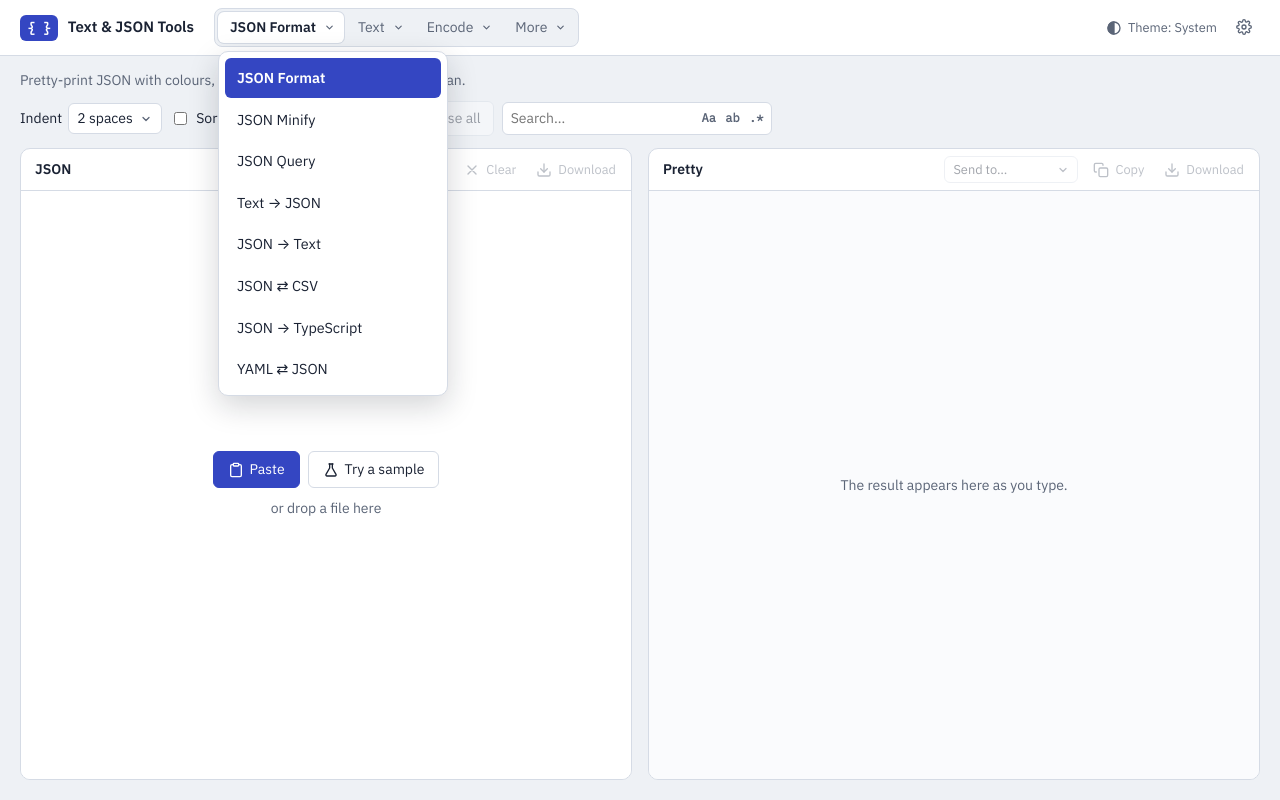
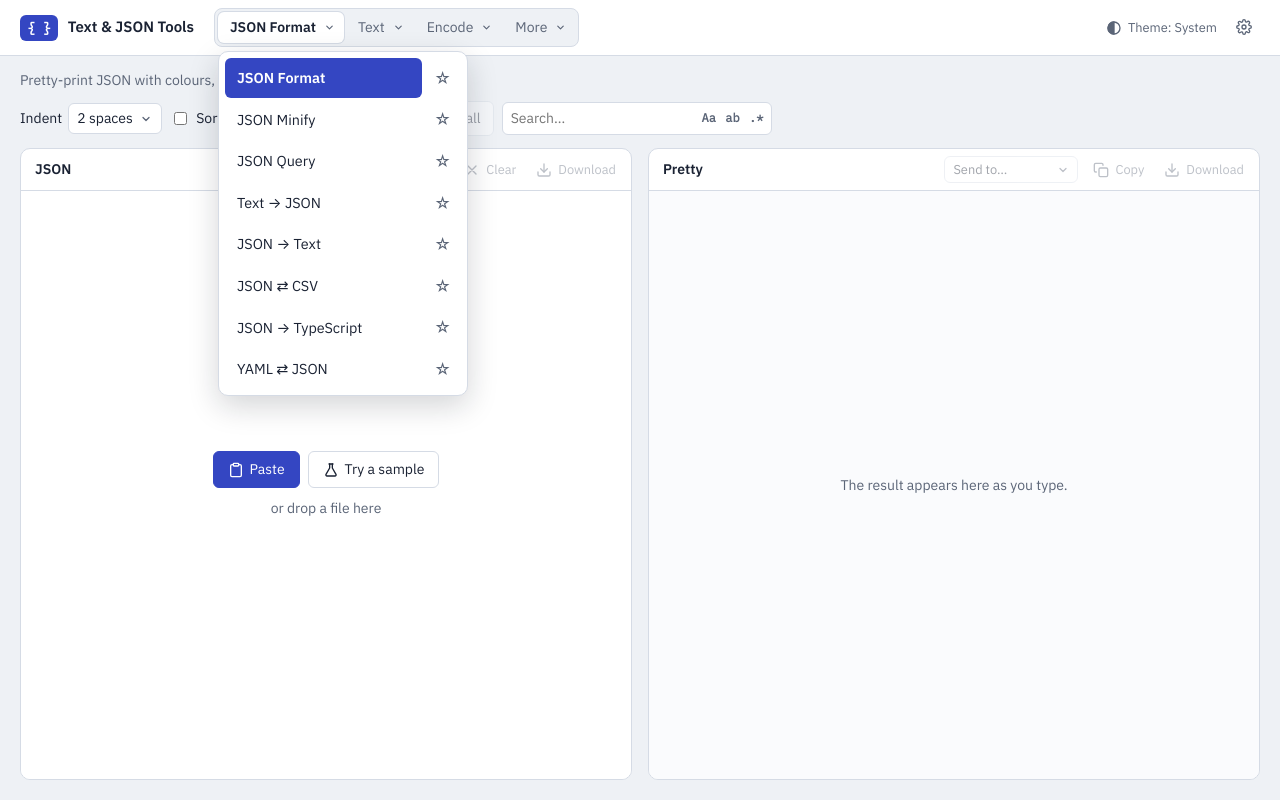
Before and after one commit to vanmanh49/text-json-tools, a React (Vite) app: page / in a window 1280 px wide. Both pictures are taken after a click on the heading "JSON Format". Built offline with nearby package versions, Linux system fonts and the light colour scheme.

Commit message:
Let users pin favourite tools to the top bar

```diff
--- a/src/App.jsx
+++ b/src/App.jsx
@@ -14,6 +14,14 @@ const TOOLS = { format: FormatTool, compare: CompareTool, 'text-to-json': TextTo
 
 // Theme: System → Light → Dark. The initial value is applied by an inline script in <head>.
 const THEMES = ['system', 'light', 'dark'];
+// Pinned tools: tab ids in pin order, shown as tabs before the group menus. Saved like the theme.
+const MAX_PINS = 6;
+const loadPins = () => {
+  try {
+    const p = JSON.parse(store.get('tjt:pins') || '[]');
+    return Array.isArray(p) ? [...new Set(p)].filter(t => NAV.some(n => n[0] === t)).slice(0, MAX_PINS) : [];
+  } catch { return []; }
+};
 
 export default function App() {
   const tab = useHashTab();
@@ -21,6 +29,7 @@ export default function App() {
   const [confirming, setConfirming] = useState(false);
   const [showTop, setShowTop] = useState(false);
   const [remember] = useState(() => settings().remember);
+  const [pins, setPins] = useState(loadPins);
   const menu = useRef(null);
   const toolsMenu = useRef(null);
 
@@ -77,6 +86,23 @@ export default function App() {
     textStore.clearAll();
     menu.current.open = false;
   };
+  const togglePin = t => {
+    const next = pins.includes(t) ? pins.filter(p => p !== t) : [...pins, t];
+    store.set('tjt:pins', JSON.stringify(next));
+    setPins(next);
+  };
+  // One tool in a menu: its link, and a pin button beside it (a button inside <a> is invalid HTML).
+  const toolRow = ([t, name], close, key = t) => {
+    const pinned = pins.includes(t), full = !pinned && pins.length >= MAX_PINS;
+    return (
+      <div key={key} className="tool-row">
+        <a href={'#' + t} aria-current={tab === t ? 'page' : undefined} onClick={close}>{name}</a>
+        <button type="button" className="pin" aria-pressed={pinned} aria-label={`${pinned ? 'Unpin' : 'Pin'} ${name}`}
+          title={full ? `Unpin a tool first (${MAX_PINS} at most)` : pinned ? 'Unpin from the top bar' : 'Pin to the top bar'} disabled={full} onClick={() => togglePin(t)}>{pinned ? '★' : '☆'}</button>
+      </div>
+    );
+  };
+  const navOf = t => NAV.find(n => n[0] === t);
   const themeName = theme[0].toUpperCase() + theme.slice(1);
   const toolName = NAV.find(([t]) => t === tab)[1];
 
@@ -88,6 +114,11 @@ export default function App() {
             <span className="brand-name">Text &amp; JSON Tools</span>
           </a>
           <nav aria-label="Tools">
+            {pins.length > 0 && (
+              <div className="pins">
+                {pins.map(t => <a key={t} className="pinned" href={'#' + t} aria-current={tab === t ? 'page' : undefined}>{navOf(t)[1]}</a>)}
+              </div>
+            )}
             {GROUPS.map(g => {
               const tools = NAV.filter(n => n[2] === g);
               const here = tools.some(([t]) => t === tab);
@@ -95,7 +126,7 @@ export default function App() {
                 <details key={g} className="menu group">
                   <summary className={here ? 'current' : undefined}>{here ? toolName : g}</summary>
                   <div className="menu-body tool-list">
-                    {tools.map(([t, name]) => <a key={t} href={'#' + t} aria-current={tab === t ? 'page' : undefined} onClick={e => { e.currentTarget.closest('details').open = false; }}>{name}</a>)}
+                    {tools.map(n => toolRow(n, e => { e.currentTarget.closest('details').open = false; }))}
                   </div>
                 </details>
               );
@@ -105,9 +136,13 @@ export default function App() {
           <details className="menu tools-menu" ref={toolsMenu}>
             <summary aria-label={`Tool: ${toolName}. Choose a tool`}>{toolName}</summary>
             <div className="menu-body tool-list">
+              {pins.length > 0 && [
+                <p key="pinned" className="tool-group">Pinned</p>,
+                ...pins.map(t => toolRow(navOf(t), () => { toolsMenu.current.open = false; }, 'pin-' + t)),
+              ]}
               {GROUPS.map(g => [
                 <p key={g} className="tool-group">{g}</p>,
-                ...NAV.filter(n => n[2] === g).map(([t, name]) => <a key={t} href={'#' + t} aria-current={tab === t ? 'page' : undefined} onClick={() => { toolsMenu.current.open = false; }}>{name}</a>),
+                ...NAV.filter(n => n[2] === g).map(n => toolRow(n, () => { toolsMenu.current.open = false; })),
               ])}
             </div>
           </details>
--- a/src/style.css
+++ b/src/style.css
@@ -85,7 +85,18 @@ nav summary {
 }
 nav summary:hover, nav details[open] > summary { color: var(--text); }
 nav summary.current { background-color: var(--panel); color: var(--text); font-weight: 600; box-shadow: 0 0 0 1px var(--border); }
-nav .tool-list { width: 230px; }
+nav .tool-list { width: 250px; }
+nav { min-width: 0; }
+/* Pinned tools: plain tabs before the group menus; they scroll sideways rather than push the menus off. */
+.pins { display: flex; gap: 2px; min-width: 0; overflow-x: auto; scrollbar-width: none; padding-right: 4px; margin-right: 2px; border-right: 1px solid var(--border); }
+nav a.pinned { padding: 5px 12px; border-radius: 6px; color: var(--muted); text-decoration: none; white-space: nowrap; font-size: 0.875rem; }
+nav a.pinned:hover { color: var(--text); }
+nav a.pinned[aria-current="page"] { background: var(--panel); color: var(--text); font-weight: 600; box-shadow: 0 0 0 1px var(--border); }
+.tool-row { display: flex; align-items: center; gap: 2px; }
+.tool-row a { flex: 1; min-width: 0; }
+.pin { flex: none; padding: 6px 9px; font-size: 1rem; line-height: 1; border-color: transparent; background: transparent; color: var(--muted); }
+.pin:hover:not(:disabled) { color: var(--text); background: var(--hover); }
+.pin[aria-pressed="true"] { color: var(--accent); }
 .top-actions { margin-left: auto; display: flex; align-items: center; gap: 2px; }
 .menu { position: relative; }
 .menu summary { list-style: none; }
@@ -111,7 +122,7 @@ nav .tool-list { width: 230px; }
 .tools-menu summary:hover { background-color: var(--hover); }
 .tools-menu[open] summary { border-color: var(--accent); }
 .tool-list { left: 0; right: auto; width: max(100%, 230px); gap: 2px; padding: 6px; max-height: calc(100vh - 80px); overflow-y: auto; }
-.tool-list a { padding: 9px 12px; border-radius: 6px; color: var(--text); text-decoration: none; font-size: 0.9rem; }
+.tool-list a { display: block; padding: 9px 12px; border-radius: 6px; color: var(--text); text-decoration: none; font-size: 0.9rem; }
 .tool-list a:hover { background: var(--hover); }
 .tool-list a[aria-current="page"] { background: var(--accent); color: var(--accent-text); font-weight: 600; }
 .tool-group { margin: 6px 12px 2px; color: var(--muted); font-size: 0.75rem; font-weight: 600; text-transform: uppercase; letter-spacing: 0.04em; }
@@ -345,8 +356,9 @@ body.app .pretty { min-height: 0; }
 .pretty .node.collapsed > .kids, .pretty .node.collapsed > .line:last-child { display: none; }
 .pretty .node.collapsed > .line:first-child .summary { display: inline; }
 
-/* Tablets: panel buttons show icons only so two panels fit side by side. */
+/* Tablets: panel buttons show icons only so two panels fit side by side; the brand name and theme text make room for pinned tools. */
 @media (max-width: 1250px) {
+  .brand-name, #theme .label { display: none; }
   .panel-head .icon-btn .label { display: none; }
   .panel-head .icon-btn.flashing .label { display: inline; }
 }
```
Also changed, not shown: 3 other files (tests, documents, lock files or other folders).
